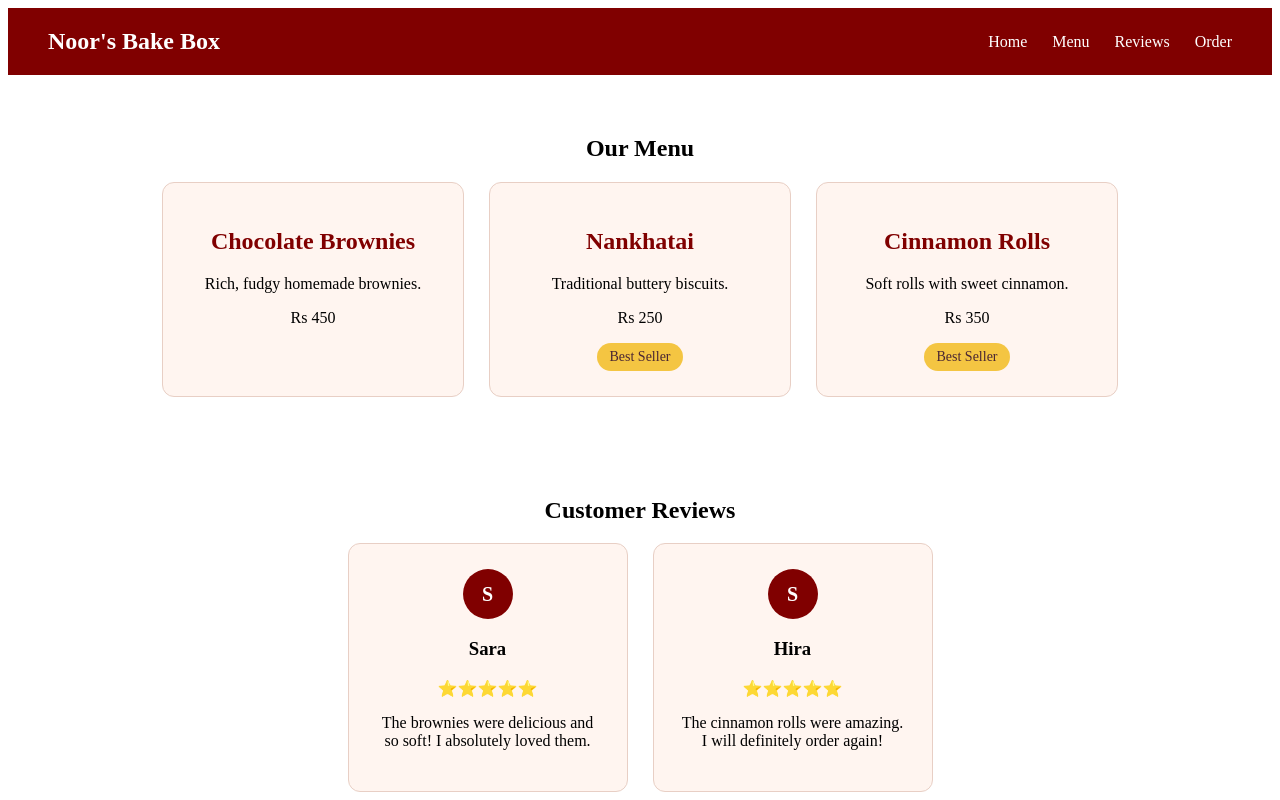
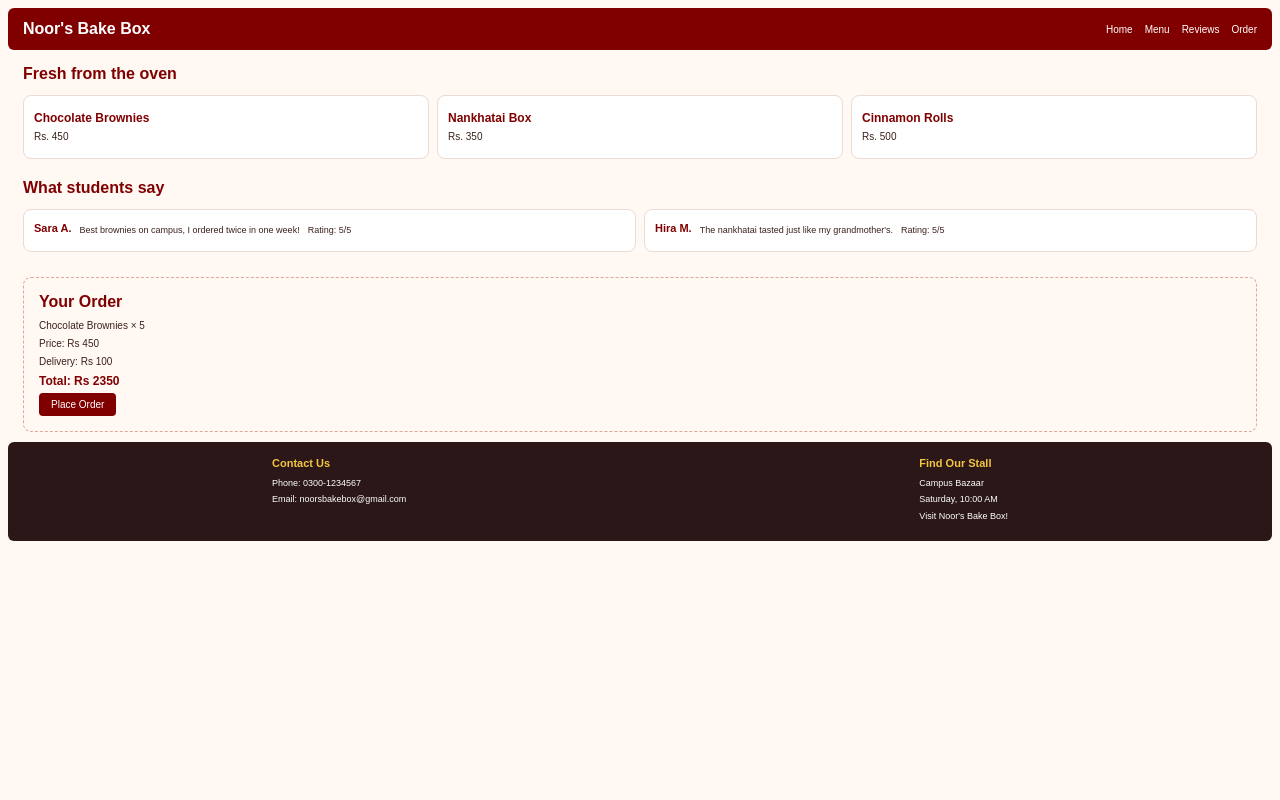
Before and after one commit to 2622-4cs-010-lang/bazaar, a React (Vite) app: page / in a window 1280 px wide. Shown: the top 800 px of the page. Built offline with nearby package versions, Linux system fonts and the light colour scheme.

Commit message:
making product card and review card

```diff
--- a/src/App.jsx
+++ b/src/App.jsx
@@ -1,15 +1,54 @@
 import ShopHeader from "./components/layout/ShopHeader";
-import ProductSection from "./components/products/ProductSection";
-import ReviewSection from "./components/reviews/ReviewSection";
+import ProductCard from "./components/products/ProductCard";
+import ReviewCard from "./components/reviews/ReviewCard";
 import OrderInfo from "./components/orders/OrderInfo";
 import Footer from "./components/layout/Footer";
 
 function App() {
   return (
-    <div>
+    <div className="page">
       <ShopHeader />
-      <ProductSection />
-      <ReviewSection />
+
+      <section className="product-section" id="menu">
+        <h2>Fresh from the oven</h2>
+        <div className="product-row">
+          <ProductCard
+            badge="Bestseller"
+            name="Chocolate Brownies"
+            description="Box of 6, fudgy and wet"
+            price="450"
+          />
+          <ProductCard
+            badge="New"
+            name="Nankhatai Box"
+            description="Box of 12, cardamom flavor"
+            price="350"
+          />
+          <ProductCard
+            badge="Bestseller"
+            name="Cinnamon Rolls"
+            description="Box of 4, with cream cheese"
+            price="500"
+          />
+        </div>
+      </section>
+
+      <section className="review-section" id="reviews">
+        <h2>What students say</h2>
+        <div className="review-row">
+          <ReviewCard
+            name="Sara A."
+            review="Best brownies on campus, I ordered twice in one week!"
+            rating={5}
+          />
+          <ReviewCard
+            name="Hira M."
+            review="The nankhatai tasted just like my grandmother's."
+            rating={5}
+          />
+        </div>
+      </section>
+
       <OrderInfo />
       <Footer />
     </div>
--- /dev/null
+++ b/src/components/products/ProductCard.jsx
@@ -0,0 +1,12 @@
+function ProductCard({ name, price, image }) {
+  return (
+    <div className="product-card">
+
+      <h3>{name}</h3>
+
+      <p>Rs. {price}</p>
+    </div>
+  );
+}
+
+export default ProductCard;
--- /dev/null
+++ b/src/components/reviews/ReviewCard.jsx
@@ -0,0 +1,13 @@
+function ReviewCard({ name, review, rating }) {
+  return (
+    <div className="review-card">
+      <h3>{name}</h3>
+
+      <p>{review}</p>
+
+      <p>Rating: {rating}/5</p>
+    </div>
+  );
+}
+
+export default ReviewCard;
--- a/src/index.css
+++ b/src/index.css
@@ -1,132 +1,290 @@
+
+/* Whole page */
+* {
+  box-sizing: border-box;
+}
+
+body {
+  margin: 0;
+  padding: 8px;
+  background-color: #fff8f3;
+  font-family: Arial, sans-serif;
+  color: #3b211d;
+  font-size: 12px;
+}
+
+/* Header */
 .shop-header {
   background-color: maroon;
   color: white;
   display: flex;
   justify-content: space-between;
   align-items: center;
-  padding: 20px 40px;
+  padding: 12px 15px;
+  border-radius: 6px;
+  gap: 10px;
 }
 
 .logo {
-  font-size: 24px;
+  font-size: 16px;
   font-weight: bold;
 }
 
 .nav-links {
   display: flex;
-  gap: 25px;
+  gap: 12px;
 }
 
 .nav-links a {
   color: white;
   text-decoration: none;
-  font-size: 16px;
-}
-.product-section {
-  padding: 40px;
-  text-align: center;
+  font-size: 10px;
 }
 
+/* Product section */
+.product-section {
+  padding: 15px 15px 10px;
+  text-align: left;
+}
+
+.product-section h2 {
+  color: maroon;
+  font-size: 16px;
+  margin: 0 0 12px;
+}
+
+/* Keep all three products in one row */
 .product-row {
   display: flex;
-  justify-content: center;
-  gap: 25px;
+  flex-direction: row;
+  justify-content: space-between;
+  align-items: stretch;
+  gap: 8px;
+  width: 100%;
 }
 
 .product-card {
-  background-color: #fff5f0;
-  border: 1px solid #e8cfc5;
-  border-radius: 12px;
-  padding: 25px;
-  width: 250px;
+  background-color: white;
+  border: 1px solid #eadbd3;
+  border-radius: 8px;
+  padding: 10px;
+  flex: 1 1 0;
+  min-width: 0;
+  text-align: left;
 }
 
-.product-card h2 {
+.product-card h2,
+.product-card h3 {
   color: maroon;
+  font-size: 12px;
+  margin: 5px 0;
 }
 
+.product-card p {
+  font-size: 10px;
+  margin: 4px 0;
+  line-height: 1.4;
+}
+
+/* Product badges */
 .badge {
   display: inline-block;
   background-color: #f4c542;
   color: #4a2633;
-  padding: 6px 12px;
-  border-radius: 20px;
-  font-size: 14px;
-}
-.review-section {
-  padding: 40px;
-  text-align: center;
+  padding: 3px 6px;
+  border-radius: 10px;
+  font-size: 9px;
 }
 
+/* Reviews */
+.review-section {
+  padding: 10px 15px 15px;
+  text-align: left;
+}
+
+.review-section h2 {
+  color: maroon;
+  font-size: 16px;
+  margin: 0 0 12px;
+}
+
+/* Keep two reviews side by side */
 .review-row {
   display: flex;
-  justify-content: center;
-  gap: 25px;
+  flex-direction: row;
+  justify-content: space-between;
+  align-items: stretch;
+  gap: 8px;
+  width: 100%;
 }
 
 .review-card {
-  background-color: #fff5f0;
-  border: 1px solid #e8cfc5;
-  border-radius: 12px;
-  padding: 25px;
-  width: 280px;
-  box-sizing: border-box;
+  background-color: white;
+  border: 1px solid #eadbd3;
+  border-radius: 8px;
+  padding: 10px;
+  flex: 1 1 0;
+  min-width: 0;
+  display: flex;
+  align-items: center;
+  gap: 8px;
+  text-align: left;
 }
 
+.review-card h2,
+.review-card h3 {
+  color: maroon;
+  font-size: 11px;
+  margin: 0 0 5px;
+}
+
+.review-card p {
+  font-size: 9px;
+  line-height: 1.4;
+  margin: 4px 0;
+}
+
+/* Review avatar */
 .avatar {
-  background-color: maroon;
+  background-color: #c9858d;
   color: white;
-  width: 50px;
-  height: 50px;
+  width: 30px;
+  height: 30px;
+  min-width: 30px;
   border-radius: 50%;
   display: flex;
   justify-content: center;
   align-items: center;
-  margin: auto;
-  font-size: 20px;
+  font-size: 12px;
   font-weight: bold;
 }
 
+/* Review stars */
 .rating {
-  margin: 10px;
+  margin: 4px 0;
   color: orange;
+  font-size: 10px;
 }
+
+/* Order box */
 .order-info {
-  background-color: #fff5f0;
-  border: 1px solid #e8cfc5;
-  border-radius: 12px;
-  padding: 30px;
-  margin: 40px auto;
-  width: 350px;
-  text-align: center;
+  background-color: #fff8f3;
+  border: 1px dashed #d9a99b;
+  border-radius: 8px;
+  padding: 15px;
+  margin: 10px 15px;
+  width: calc(100% - 30px);
+  text-align: left;
 }
 
 .order-info h2 {
   color: maroon;
+  font-size: 16px;
+  margin: 0 0 8px;
 }
 
 .order-info h3 {
   color: maroon;
+  font-size: 12px;
+  margin: 5px 0;
+}
+
+.order-info p {
+  font-size: 10px;
+  margin: 4px 0;
+  line-height: 1.4;
 }
 
 .order-info button {
   background-color: maroon;
   color: white;
-  padding: 10px 20px;
+  padding: 6px 12px;
   border: none;
-  border-radius: 6px;
+  border-radius: 4px;
   cursor: pointer;
+  font-size: 10px;
 }
 
+/* Footer */
 .footer {
   background-color: #2b1717;
   color: white;
   display: flex;
+  flex-direction: row;
   justify-content: space-around;
-  padding: 30px;
-  margin-top: 40px;
+  align-items: flex-start;
+  gap: 15px;
+  padding: 15px;
+  margin-top: 10px;
+  border-radius: 6px;
 }
 
 .footer h3 {
   color: #f4c542;
+  font-size: 11px;
+  margin: 0 0 8px;
 }
+
+.footer p {
+  font-size: 9px;
+  margin: 4px 0;
+  line-height: 1.4;
+}
+
+/* Smaller screens: preserve horizontal card layout */
+@media (max-width: 500px) {
+  .shop-header {
+    padding: 10px;
+  }
+
+  .logo {
+    font-size: 13px;
+  }
+
+  .nav-links {
+    gap: 8px;
+  }
+
+  .nav-links a {
+    font-size: 9px;
+  }
+
+  .product-section,
+  .review-section {
+    padding-left: 8px;
+    padding-right: 8px;
+  }
+
+  .product-row {
+    gap: 5px;
+  }
+
+  .product-card {
+    padding: 7px;
+  }
+
+  .review-row {
+    gap: 5px;
+  }
+
+  .review-card {
+    padding: 7px;
+    gap: 5px;
+  }
+
+  .avatar {
+    width: 25px;
+    height: 25px;
+    min-width: 25px;
+  }
+
+  .order-info {
+    margin-left: 8px;
+    margin-right: 8px;
+    width: calc(100% - 16px);
+  }
+
+  .footer {
+    padding: 12px;
+  }
+}
```
Also changed, not shown: 1 other file (tests, documents, lock files or other folders).
